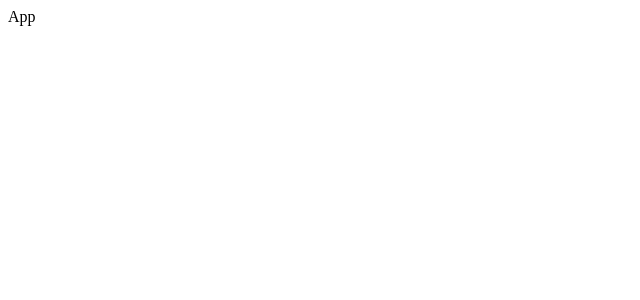
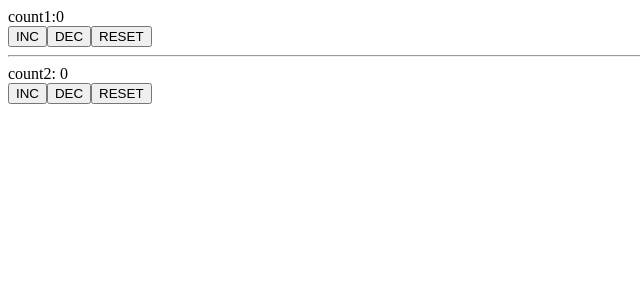
Before and after one commit to Igor40ivskyi/dec-2023-react, a React (Create React App) app: page / in a window 1280 px wide. Shown: the top 300 px of the page, without its empty margins (0-640 px from the left). Built offline with nearby package versions, Linux system fonts and the light colour scheme.

Commit message:
useReducer learning

```diff
--- a/src/App.js
+++ b/src/App.js
@@ -1,25 +1,42 @@
 import {useEffect, useReducer} from "react";
 
-const reducer = (state, action) => {
-    console.log(state);
-    console.log(action);
-    return 'xxx';
+const reducer = (state,action) => {
+    switch (action.type) {
+        case 'INC1':
+            return {...state, count1: state.count1 + 1};
+        case 'DEC1':
+            return {...state, count1: state.count1 - 1};
+        case 'RESET1':
+            return {...state, count1: action.payload};
+        case 'INC2':
+            return {...state, count2: state.count2 + 1};
+        case 'DEC2':
+            return {...state, count2: state.count2 - 1};
+        case 'RESET2':
+            return {...state, count2: action.payload};
+
+    }
+
 };
 
-function App() {
-    const [state, dispatch] = useReducer(reducer, {count: 0});
+    function App() {
 
-    console.log(state);
+        const [state, dispatch] = useReducer(reducer, {count1: 0, count2: 0});
 
-    useEffect(() => {
-        dispatch(233);
-    }, []);
 
-    return (
-        <div className="App">
-            App
-        </div>
-    );
-}
+        return (
+            <div className="App">
+                <div>count1:{state.count1}</div>
+                <button onClick={() => dispatch({type: 'INC1'})}>INC</button>
+                <button onClick={() => dispatch({type: 'DEC1'})}>DEC</button>
+                <button onClick={() => dispatch({type: 'RESET1', payload: 25})}>RESET</button>
+                <hr/>
+                <div>count2: {state.count2}</div>
+                <button onClick={() => dispatch({type: 'INC2'})}>INC</button>
+                <button onClick={() => dispatch({type: 'DEC2'})}>DEC</button>
+                <button onClick={() => dispatch({type: 'RESET2', payload: 25})}>RESET</button>
+            </div>
+        );
+    };
 
 export default App;
```
